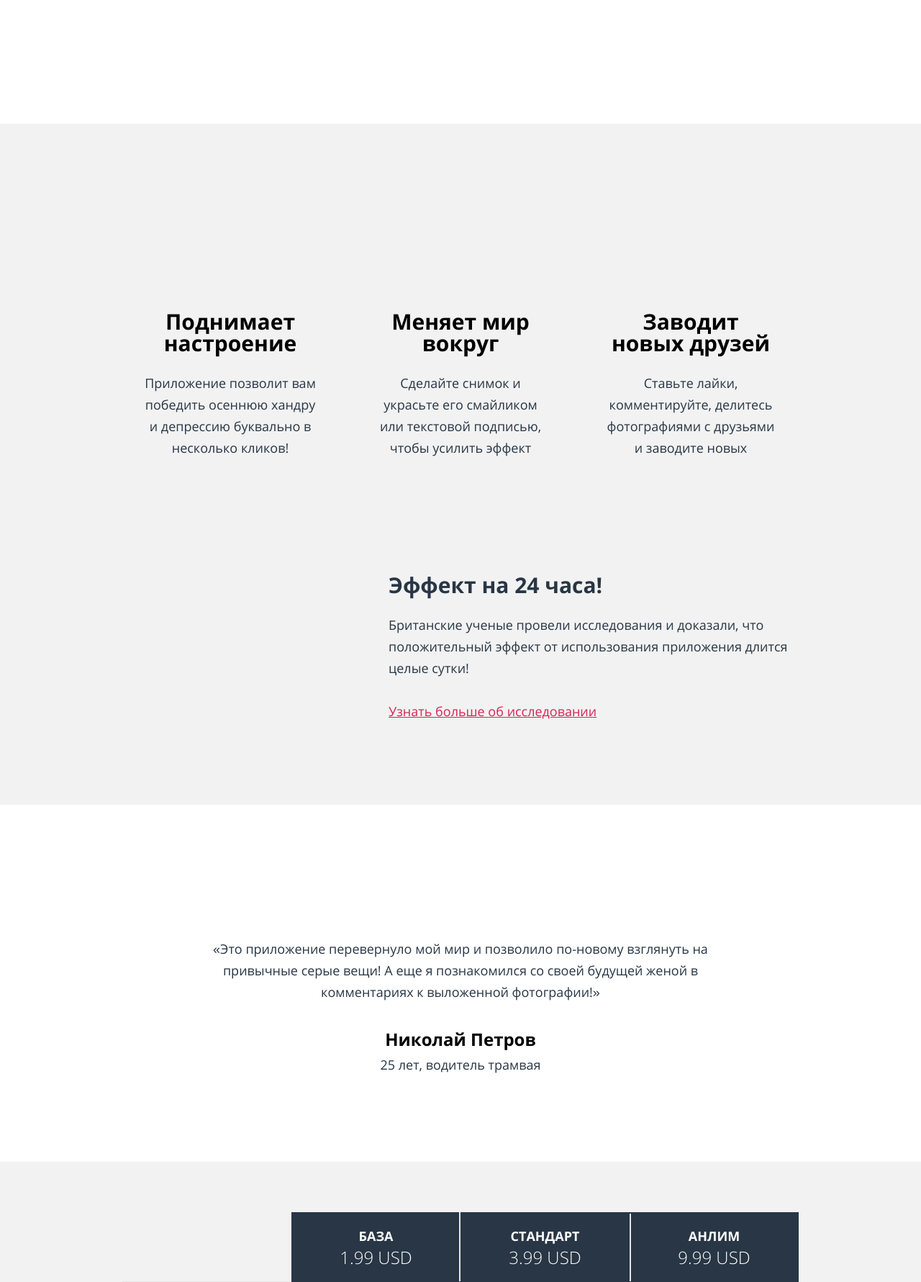
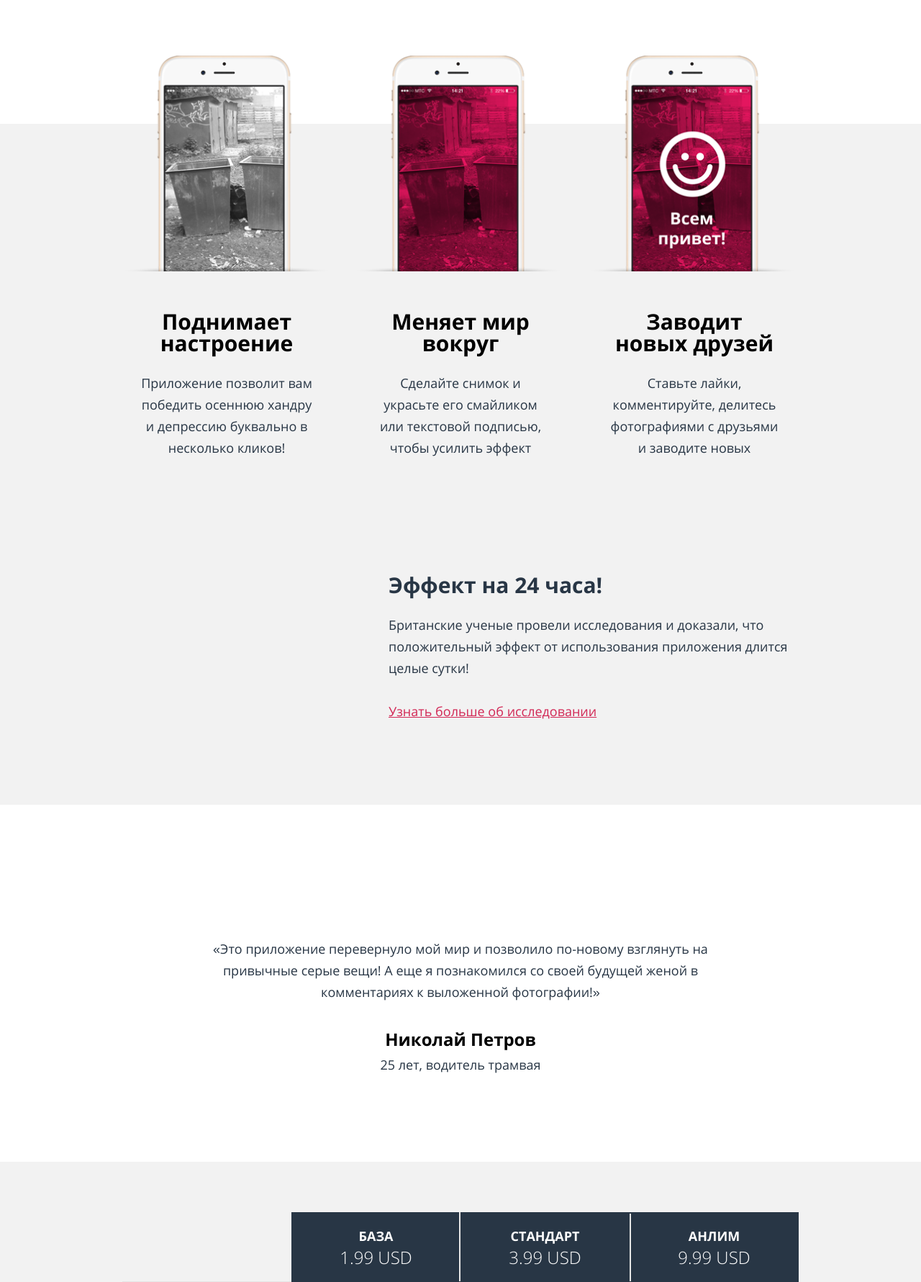
Before and after one commit to elenagradovich/425039-pink, a PHP site: page / in a window 1280 px wide. Shown: the part 1101-2882 px from the top of the page at 72% size. Run offline with PHP 8.4, Linux system fonts and the light colour scheme; lists and menus that the app fills with data are empty; style sheets or scripts are compiled from the project's sources.

Commit message:
Выполнена ретинизация растровой графики и кадрирование контентных изображений

```diff
--- a/source/sass/blocks/_advantages.scss
+++ b/source/sass/blocks/_advantages.scss
@@ -1,12 +1,27 @@
 .advantages {
+  position: relative;
+
   @include wrapper($mobile-width);
   padding-left: $padding-side;
   padding-right: $padding-side;
-}
 
-.advantages__item {
-  text-align: center;
-  margin-bottom: 33px;
+  &::after {
+    position: absolute;
+    content: "";
+    background-image: url("../img/iphone-screen-mobile@1x.png");
+    bottom: 0;
+    left: 50%;
+    margin-left: -78px;
+    width: 156px;
+    height: 275px;
+    z-index: 0;
+    background-size: cover;
+    background-repeat: no-repeat;
+
+    @media (min-resolution: $retina-dpi), (min-resolution: $retina-dppx) {
+      background-image: url("../img/iphone-screen-mobile@2x.png");
+    }
+  }
 }
 
 .advantages__list {
@@ -16,6 +31,11 @@
   @include lt-st-reset;
   padding-top: 50px;
   padding-bottom: 285px;
+}
+
+.advantages__item {
+  text-align: center;
+  margin-bottom: 33px;
 }
 
 .advantages__title {
@@ -35,6 +55,24 @@
 @media (min-width: $tablet-width) {
   .advantages {
     @include wrapper($tablet-width);
+
+    &::after {
+      position: absolute;
+      content: "";
+      background-image: url("../img/iphone-screen-3-tablet@1x.png");
+      bottom: 0;
+      left: 20px;
+      margin: 0;
+      width: 270px;
+      height: 485px;
+      background-size: cover;
+      background-repeat: no-repeat;
+
+      @media (min-resolution: $retina-dpi), (min-resolution: $retina-dppx) {
+        background-image: url("../img/iphone-screen-3-tablet@2x.png");
+      }
+      z-index: 3;
+    }
   }
 
   .advantages__list {
@@ -66,6 +104,10 @@
     @include wrapper($desktop-width);
     padding-left: $padding-side-desktop;
     padding-right: $padding-side-desktop;
+
+    &::after {
+      display: none;
+    }
   }
 
   .advantages__list {
@@ -73,14 +115,69 @@
     flex-direction: row;
     justify-content: space-between;
     flex-wrap: wrap;
-    padding: 260px 30px 30px;
+    padding-top: 260px;
+    padding-bottom: 30px;
     margin: 0;
     width: auto;
   }
 
   .advantages__item {
-    width: 240px;
+    position: relative;
+    width: 290px;
     text-align: center;
+    padding-left: 25px;
+    padding-right: 25px;
+
+    &:nth-of-type(1)::before {
+      position: absolute;
+      content: "";
+      background-image: url("../img/iphone-screen-1-desktop@1x.png");
+      top: -355px;
+      left: 0;
+      width: 290px;
+      height: 300px;
+      z-index: 1;
+      background-size: cover;
+      background-repeat: no-repeat;
+
+      @media (min-resolution: $retina-dpi), (min-resolution: $retina-dppx) {
+        background-image: url("../img/iphone-screen-1-desktop@2x.png");
+      }
+    }
+
+    &:nth-of-type(2)::before {
+      position: absolute;
+      content: "";
+      background-image: url("../img/iphone-screen-2-desktop@1x.png");
+      top: -355px;
+      left: 0;
+      width: 290px;
+      height: 300px;
+      z-index: 1;
+      background-size: cover;
+      background-repeat: no-repeat;
+
+      @media (min-resolution: $retina-dpi), (min-resolution: $retina-dppx) {
+        background-image: url("../img/iphone-screen-2-desktop@2x.png");
+      }
+    }
+
+    &:nth-of-type(3)::before {
+      position: absolute;
+      content: "";
+      background-image: url("../img/iphone-screen-3-desktop@1x.png");
+      top: -355px;
+      left: 0;
+      width: 290px;
+      height: 300px;
+      z-index: 1;
+      background-size: cover;
+      background-repeat: no-repeat;
+
+      @media (min-resolution: $retina-dpi), (min-resolution: $retina-dppx) {
+        background-image: url("../img/iphone-screen-3-desktop@2x.png");
+      }
+    }
   }
 
   .advantages__title {
--- a/source/sass/blocks/_contacts.scss
+++ b/source/sass/blocks/_contacts.scss
@@ -59,12 +59,12 @@
     max-width: $desktop-width;
   }
 
-  .contacts__item:nth-child(2) {
-    order: 2;
-  }
-
   .contacts__item {
     margin-bottom: 0;
+
+    &:nth-child(2) {
+      order: 2;
+    }
   }
 
   .contacts__title {
--- a/source/sass/blocks/_downloads.scss
+++ b/source/sass/blocks/_downloads.scss
@@ -1,4 +1,6 @@
 .downloads {
+  position: relative;
+
   @include wrapper($mobile-width);
   justify-content: center;
   align-items: center;
@@ -6,9 +8,27 @@
   padding-left: $padding-side;
   padding-right: $padding-side;
   background: $color-bg-download;
+
+  &::before {
+    position: absolute;
+    content: "";
+    background-image: url("../img/iphone-hand-mobile@1x.png");
+    bottom: 270px;
+    left: 0;
+    width: 260px;
+    height: 290px;
+    z-index: 0;
+    background-size: cover;
+    background-repeat: no-repeat;
+
+    @media (min-resolution: $retina-dpi), (min-resolution: $retina-dppx) {
+      background-image: url("../img/iphone-hand-mobile@2x.png");
+    }
+  }
 }
 
 .downloads__wrapper {
+  position: relative;
   padding-top: 27px;
   padding-bottom: 30px;
 }
@@ -60,12 +80,24 @@
 
 @media (min-width: $tablet-width) {
   .downloads {
-    position: relative;
-
     @include wrapper($tablet-width);
     padding-left: $padding-side;
     padding-right: $padding-side;
     background: transparent;
+    z-index: 3;
+
+    &::before {
+      background-image: url("../img/iphone-hand-tablet@1x.png");
+      bottom: 0;
+      left: 0;
+      width: 660px;
+      height: 545px;
+
+      @media (min-resolution: $retina-dpi), (min-resolution: $retina-dppx) {
+        background-image: url("../img/iphone-hand-tablet@2x.png");
+      }
+      z-index: 0;
+    }
   }
 
   .downloads__wrapper {
@@ -112,6 +144,19 @@
     @include wrapper($desktop-width);
     padding-left: $padding-side-desktop;
     padding-right: $padding-side-desktop;
+
+    &::before {
+      background-image: url("../img/iphone-hand-desktop@1x.png");
+      bottom: 0;
+      left: 350px;
+      width: 595px;
+      height: 650px;
+      background-position: 70% 0;
+
+      @media (min-resolution: $retina-dpi), (min-resolution: $retina-dppx) {
+        background-image: url("../img/iphone-hand-desktop@2x.png");
+      }
+    }
   }
 
   .downloads__wrapper {
--- a/source/sass/blocks/_filter.scss
+++ b/source/sass/blocks/_filter.scss
@@ -2,23 +2,23 @@
   width: 100%;
   height: 2px;
   background: $color-dark;
-}
 
-.filter--right {
-  display: none;
+  &--right {
+    display: none;
+  }
 }
 
 @media (min-width: $tablet-width) {
   .filter {
     width: 80%;
-  }
 
-  .filter--right {
-    display: flex;
-  }
+    &--right {
+      display: flex;
+    }
 
-  .filter--bottom {
-    display: none;
+    &--bottom {
+      display: none;
+    }
   }
 }
 
--- a/source/sass/blocks/_footer.scss
+++ b/source/sass/blocks/_footer.scss
@@ -24,18 +24,18 @@
 
   @include wrapper($mobile-width);
   align-items: center;
+
+  &--index {
+    display: none;
   }
-
-.footer__wrapper-bottom--index {
-  display: none;
 }
 
 .footer__item {
   margin-bottom: 35px;
+
+  &--last {
+    margin-bottom: 0;
   }
-
-.footer__item--last {
-  margin-bottom: 0;
 }
 
 .footer-index__contacts {
@@ -53,11 +53,11 @@
     justify-content: space-between;
     padding-top: 40px;
     padding-bottom: 40px;
-  }
 
-  .footer__wrapper-bottom--index {
+    &--index {
       padding-top: 70px;
       padding-bottom: 70px;
+    }
   }
 
   .footer-index__title {
@@ -84,21 +84,21 @@
     justify-content: space-between;
     padding-left: $padding-side-desktop;
     padding-right: $padding-side-desktop;
-  }
 
-  .footer__wrapper-bottom--index {
+    &--index {
       padding-top: 75px;
       padding-bottom: 70px;
     }
 
-  .footer__wrapper-bottom--form {
+    &--form {
       padding-top: 70px;
       padding-bottom: 70px;
     }
 
-  .footer__wrapper-bottom--photo {
+    &--photo {
       padding-top: 100px;
       padding-bottom: 70px;
+    }
   }
 
   .footer-index__wrapper {
--- a/source/sass/blocks/_gallery-card.scss
+++ b/source/sass/blocks/_gallery-card.scss
@@ -2,10 +2,10 @@
   display: flex;
   flex-direction: column;
   width: 280px;
+
+  &--top {
+    width: 100%;
   }
-
-.gallery-card--top {
-  width: 100%;
 }
 
 .gallery-card__wrapper {
@@ -14,12 +14,13 @@
   padding: 17px 17px 21px;
   margin: 0;
   text-align: left;
-  background-color: darken($color-primary, 5.1);
+  background-color: $color-bg-form;
+
+  &--top {
+    padding-right: 10px;
+  }
 }
 
-.gallery-card__wrapper--top {
-  padding-right: 10px;
-}
 
 .gallery-card__image-wrapper {
   padding: 0;
@@ -61,10 +62,10 @@
 @media (min-width: $tablet-width) {
   .gallery-card {
     width: 300px;
+
+    &--top {
+      width: 100%;
     }
-
-  .gallery-card--top {
-    width: 100%;
   }
 
   .gallery-card__image-wrapper {
@@ -75,14 +76,14 @@
     flex-grow: 1;
     min-height: 155px;
     padding: 25px 27px 22px;
-  }
 
-  .gallery-card__wrapper--top {
+    &--top {
       flex-direction: row;
       flex-wrap: wrap;
       min-height: auto;
       justify-content: space-between;
       padding: 23px 27px 15px;
+    }
   }
 
   .gallery-card__info--top {
@@ -92,20 +93,20 @@
   .gallery-card__comment {
     flex-grow: 1;
     margin-bottom: 12px;
+
+    &--top {
+      margin-bottom: 10px;
     }
-
-  .gallery-card__comment--top {
-    margin-bottom: 10px;
   }
 
   .gallery-card__likes {
     padding-left: 0;
     padding-right: 0;
-  }
 
-  .gallery-card__likes--top {
+    &--top {
       padding-right: 32px;
       order: -1;
+    }
   }
 }
 
--- a/source/sass/blocks/_gallery.scss
+++ b/source/sass/blocks/_gallery.scss
@@ -53,8 +53,14 @@
     @include wrapper($tablet-width);
   }
 
-  .gallery__item--top {
-    margin-bottom: 50px;
+  .gallery__item {
+    &--top {
+      margin-bottom: 50px;
+    }
+
+    &:nth-child(n+2):nth-child(2n) {
+      margin-right: 20px;
+    }
   }
 
   .gallery__image-top-wrapper {
@@ -76,10 +82,6 @@
     align-items: stretch;
   }
 
-  .gallery__item:nth-child(n+2):nth-child(2n) {
-    margin-right: 20px;
-  }
-
   .gallery__footer {
     font-size: 18px;
     padding: 47px 30px 70px;
@@ -97,26 +99,28 @@
     padding: 75px 150px 70px;
   }
 
-  .gallery__item:not(:first-child) {
-    margin-bottom: 55px;
+  .gallery__item {
+    &:not(:first-child) {
+      margin-bottom: 55px;
+    }
+
+    &:nth-child(n+2):nth-child(2n) {
+      margin-right: 0;
+    }
+
+    &:nth-child(n+2):nth-child(3n) {
+      margin-right: 20px;
+    }
+
+    &:nth-child(n+2):nth-child(3n-1) {
+      margin-right: 20px;
+    }
   }
 
   .gallery__image-top-wrapper {
     height: 506px;
   }
 
-  .gallery__item:nth-child(n+2):nth-child(2n) {
-    margin-right: 0;
-  }
-
-  .gallery__item:nth-child(n+2):nth-child(3n) {
-    margin-right: 20px;
-  }
-
-  .gallery__item:nth-child(n+2):nth-child(3n-1) {
-    margin-right: 20px;
-  }
-
   .gallery__footer {
     padding: 5px 30px 65px;
   }
--- a/source/sass/blocks/_modal.scss
+++ b/source/sass/blocks/_modal.scss
@@ -29,14 +29,14 @@
   width: 100%;
   padding-top: 48px;
   padding-bottom: 50px;
-}
 
-.modal__wrapper-btn--error {
+  &--error {
     padding-top: 0;
   }
 
-.modal__wrapper-btn--success {
+  &--success {
     background-color: $color-bg-form;
+  }
 }
 
 .modal__btn {
@@ -63,10 +63,10 @@
     padding-bottom: 30px;
     font-size: 18px;
     line-height: 24px;
+
+    &--error {
+      padding-bottom: 35px;
     }
-
-  .modal__content--error {
-    padding-bottom: 35px;
   }
 
   .modal__btn {
@@ -83,31 +83,33 @@
     padding-right: 200px;
     padding-left: 200px;
     padding-bottom: 40px;
+
+    &--error {
+      padding-bottom: 60px;
+    }
   }
 
   .modal__header {
     padding-top: 45px;
   }
 
-  .modal__content--error {
-    padding-bottom: 60px;
-  }
-
   .modal__wrapper-btn {
     width: 100%;
-  }
 
-  .modal__wrapper-btn--error {
+    &--error {
       padding-top: 48px;
       padding-bottom: 50px;
       background-color: $color-bg-form;
     }
+  }
 
-  .modal__btn--error {
+  .modal__btn {
+    &--error {
       width: 300px;
     }
 
-  .modal__btn--success {
+    &--success {
       width: 460px;
     }
   }
+}
--- a/source/sass/blocks/_page-content.scss
+++ b/source/sass/blocks/_page-content.scss
@@ -56,16 +56,16 @@
   color: $color-primary;
   font-weight: 300;
   text-align: center;
-}
 
-.page-content__title-tag--form {
+  &--form {
     padding-left: 0;
     padding-right: 0;
+  }
 }
 
 .page-content__plans {
   width: 100%;
-  background: darken($color-primary, 5.1);
+  background: $color-bg-form;
 }
 
 @media (min-width: $tablet-width) {
@@ -81,12 +81,16 @@
       background-image: url("../img/bg-back-tablet@2x.jpg");
     }
     background-position: 50% 50%;
+
+    &--photo {
+      padding-top: 145px;
+      min-height: 440px;
     }
 
-  .page-content__back--photo,
-  .page-content__back--form {
+    &--form {
       padding-top: 145px;
       min-height: 440px;
+    }
   }
 
   .page-content__title {
@@ -99,11 +103,11 @@
     padding-right: 90px;
     font-size: 50px;
     line-height: 60px;
-  }
 
-  .page-content__title-tag--form {
+    &--form {
       padding-left: 0;
       padding-right: 0;
+    }
   }
 }
 
@@ -120,12 +124,16 @@
       background-image: url("../img/bg-back-desktop@2x.jpg");
     }
     background-position: 50% 50%;
+
+    &--photo {
+      padding-top: 140px;
+      min-height: 393px;
     }
 
-  .page-content__back--photo,
-  .page-content__back--form {
+    &--form {
       padding-top: 140px;
       min-height: 393px;
+    }
   }
 
   .page-content__title {
@@ -138,10 +146,10 @@
     padding-top: 30px;
     padding-left: 250px;
     padding-right: 250px;
-  }
 
-  .page-content__title-tag--form {
+    &--form {
       padding-left: 0;
       padding-right: 0;
     }
   }
+}
--- a/source/sass/blocks/_page-header.scss
+++ b/source/sass/blocks/_page-header.scss
@@ -20,13 +20,13 @@
   padding-left: $padding-side;
   min-height: $height-top-mobile;
   background-color: $color-header;
+
+  &--nav {
+    background-color: $color-secondary;
+    min-height: 70px;
+    border-bottom: 1px solid $color-dark;
+  } /*Находим и отключаем через js*/
 }
-
-.page-header__top--nav {
-  background-color: $color-secondary;
-  min-height: 70px;
-  border-bottom: 1px solid $color-dark;
-} /*Находим и отключаем через js*/
 
 @media (min-width: $tablet-width) {
   .page-header__wrapper {
@@ -35,10 +35,10 @@
 
   .page-header__top {
     min-height: $height-top;
-  }
 
-  .page-header__top--nav {
-    min-height: $height-top;
+    &--nav {
+      min-height: $height-top;
+    }
   }
 }
 
--- a/source/sass/blocks/_plans.scss
+++ b/source/sass/blocks/_plans.scss
@@ -47,18 +47,18 @@
   line-height: 30px;
   font-weight: 700;
   text-align: center;
-}
 
-.plan__title--first {
+  &--first {
     border-right: 2px solid $color-input-border;
     border-top-left-radius: 2px;
     border-bottom-left-radius: 2px;
   }
 
-.plan__title--last {
+  &--last {
     border-left: 2px solid $color-input-border;
     border-top-right-radius: 2px;
     border-bottom-right-radius: 2px;
+  }
 }
 
 .plan__price {
@@ -95,9 +95,15 @@
     padding-bottom: 70px;
   }
 
-  .plans__item--extra {
+  .plans__item {
+    &--extra {
       display: flex;
       margin-top: auto;
+    }
+
+    &:not(:first-child) .plan__comment {
+      display: none;
+    }
   }
 
   .plan__column {
@@ -111,10 +117,6 @@
   }
 
   .plans__toggles {
-    display: none;
-  }
-
-  .plans__item:not(:first-child) .plan__comment {
     display: none;
   }
 
--- a/source/sass/blocks/_review.scss
+++ b/source/sass/blocks/_review.scss
@@ -193,30 +193,30 @@
 
   .review__set-wrapper {
     @include wrapper($tablet-width);
-  }
 
-  .review__set-wrapper:nth-child(even) {
+    &:nth-child(even) {
       background: $color-primary;
     }
 
-  .review__set-wrapper:nth-child(1) {
+    &:nth-child(1) {
       order: 1;
     }
 
-  .review__set-wrapper:nth-child(2) {
+    &:nth-child(2) {
       order: 4;
     }
 
-  .review__set-wrapper:nth-child(3) {
+    &:nth-child(3) {
       order: 3;
     }
 
-  .review__set-wrapper:nth-child(4) {
+    &:nth-child(4) {
       order: 2;
     }
 
-  .review__set-wrapper:nth-child(5) {
+    &:nth-child(5) {
       order: 5;
+    }
   }
 
   .review__form-title {
@@ -231,34 +231,34 @@
   .review__set {
     padding-right: 0;
     padding-left: 0;
-  }
 
-  .review__set--personal-info {
+    &--personal-info {
       padding: 0;
       margin-bottom: 55px;
     }
 
-  .review__set--app {
+    &--app {
       padding-top: 50px;
       padding-bottom: 60px;
       margin-bottom: 58px;
     }
 
-  .review__set--contacts {
+    &--contacts {
       padding-top: 37px;
       padding-bottom: 25px;
       margin-bottom: 56px;
     }
 
-  .review__set--achivements {
+    &--achivements {
       padding-top: 53px;
       padding-bottom: 55px;
       margin-bottom: 55px;
     }
 
-  .review__set--comment {
+    &--comment {
       padding: 35px 57px 50px;
       margin-bottom: 60px;
+    }
   }
 
   .review__menu-item {
@@ -268,55 +268,54 @@
   .review__block {
     align-items: center;
     flex-direction: row;
+
+    &:not(:last-child) {
+      margin-bottom: 55px;
     }
-
-  .review__block:not(:last-child) {
-    margin-bottom: 55px;
   }
 
   .review__label {
     margin: 0;
     padding-left: 0;
     padding-right: 20px;
+
+    &--contacts {
+      padding-left: 20px;
     }
-
-  .review__label--contacts {
-    padding-left: 20px;
   }
 
   .review__title {
     padding-right: 30px;
     padding-left: 30px;
     margin-bottom: 0;
-  }
 
-  .review__title--app {
+    &--app {
       padding-top: 0;
       padding-bottom: 0;
     }
 
-  .review__title--achivements {
+    &--achivements {
       padding-top: 0;
     }
 
-  .review__title--comment {
+    &--comment {
       padding-top: 0;
       padding-bottom: 0;
     }
 
-
-  .review__title--contacts {
+    &--contacts {
       display: flex;
+    }
   }
 
   .review__contact {
     flex-direction: column;
     align-items: flex-start;
     padding: 0 55px 30px;
+
+    &:last-child {
+      padding-bottom: 0;
     }
-
-  .review__contact:last-child {
-    padding-bottom: 0;
   }
 
   .review__field--contacts {
@@ -391,58 +390,62 @@
     padding-left: 60px;
   }
 
-  .review__item--achivements {
+  .review__item {
+    &--achivements {
       width: 260px;
     }
 
-  .review__item--achivements:nth-child(1) {
+    &--achivements:nth-child(1) {
       order: 1;
     }
 
-  .review__item--achivements:nth-child(2) {
+    &--achivements:nth-child(2) {
       order: 4;
     }
 
-  .review__item--achivements:nth-child(3) {
+    &--achivements:nth-child(3) {
       order: 2;
     }
 
-  .review__item--achivements:nth-child(4) {
+    &--achivements:nth-child(4) {
       order: 5;
     }
 
-  .review__item--achivements:nth-child(5) {
+    &--achivements:nth-child(5) {
       order: 3;
     }
 
-  .review__item--achivements:nth-child(6) {
+    &--achivements:nth-child(6) {
       order: 6;
     }
 
-  .review__item--achivements:last-child {
+    &--achivements:last-child {
       margin-bottom: 57px;
     }
+  }
 
-  .review__set--app {
+  .review__set {
+    &--app {
       padding-top: 50px;
       padding-bottom: 62px;
       margin-bottom: 57px;
     }
 
-  .review__set--contacts {
+    &--contacts {
       padding-top: 32px;
       padding-bottom: 15px;
       margin-bottom: 54px;
     }
 
-  .review__set--achivements {
+    &--achivements {
       padding-top: 50px;
       padding-bottom: 5px;
     }
 
-  .review__set--comment {
+    &--comment {
       padding-bottom: 40px;
       margin-bottom: 65px;
+    }
   }
 
   .review__block:not(:last-child) {
@@ -459,14 +462,14 @@
 
   .review__contact {
     padding-bottom: 0;
-  }
 
-  .review__contact:first-child {
+    &:first-child {
       padding-right: 0;
     }
 
-  .review__contact:last-child {
+    &:last-child {
       padding-left: 0;
+    }
   }
 
   .review__field--contacts {
@@ -478,10 +481,10 @@
 
   .review__menu-item {
     padding-left: 56px;
+
+    &--app {
+      padding-left: 135px;
     }
-
-  .review__menu-item--app {
-    padding-left: 135px;
   }
 
   .review__content {
--- a/source/sass/blocks/_slogan.scss
+++ b/source/sass/blocks/_slogan.scss
@@ -11,6 +11,10 @@
   color: $color-secondary;
   font-size: 24px;
   line-height: 30px;
+
+  &:nth-child(1) {
+    margin-bottom: 30px;
+  }
 }
 
 
@@ -23,11 +27,15 @@
   .slogan__text {
     font-size: 40px;
     line-height: 50px;
-  }
 
-  .slogan__text:nth-child(2) {
-    padding-right: 60px;
-    padding-left: 60px;
+    &:nth-child(1) {
+      margin-bottom: 0;
+    }
+
+    &:nth-child(2) {
+      padding-right: 60px;
+      padding-left: 60px;
+    }
   }
 }
 
@@ -40,10 +48,10 @@
   .slogan__text {
     font-size: 50px;
     line-height: 60px;
-  }
 
-  .slogan__text:nth-child(2) {
-    padding-right: 230px;
-    padding-left: 230px;
+    &:nth-child(2) {
+      padding-right: 230px;
+      padding-left: 230px;
+    }
   }
 }
```
Also changed, not shown: other parts of source/sass/blocks/_review.scss (+22 -22 lines). Lines whose indentation alone changed are shown as unchanged.
